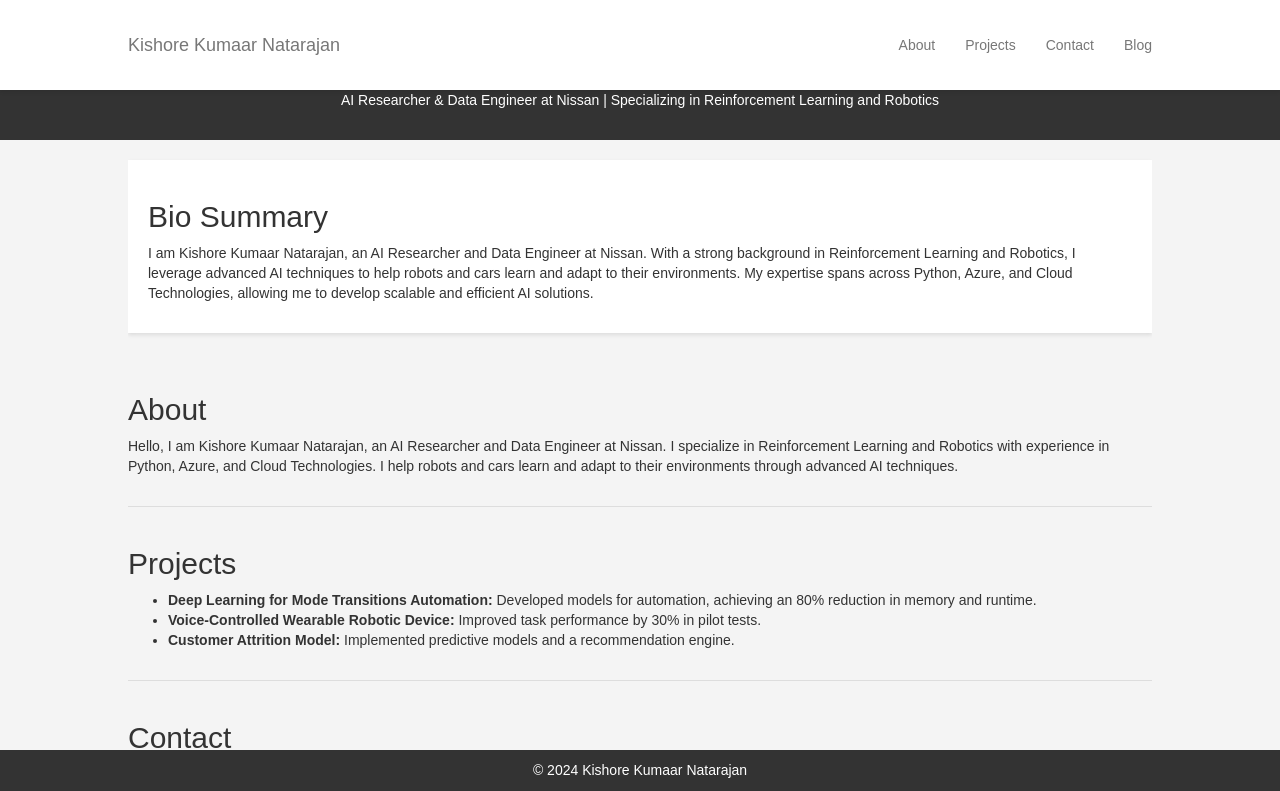
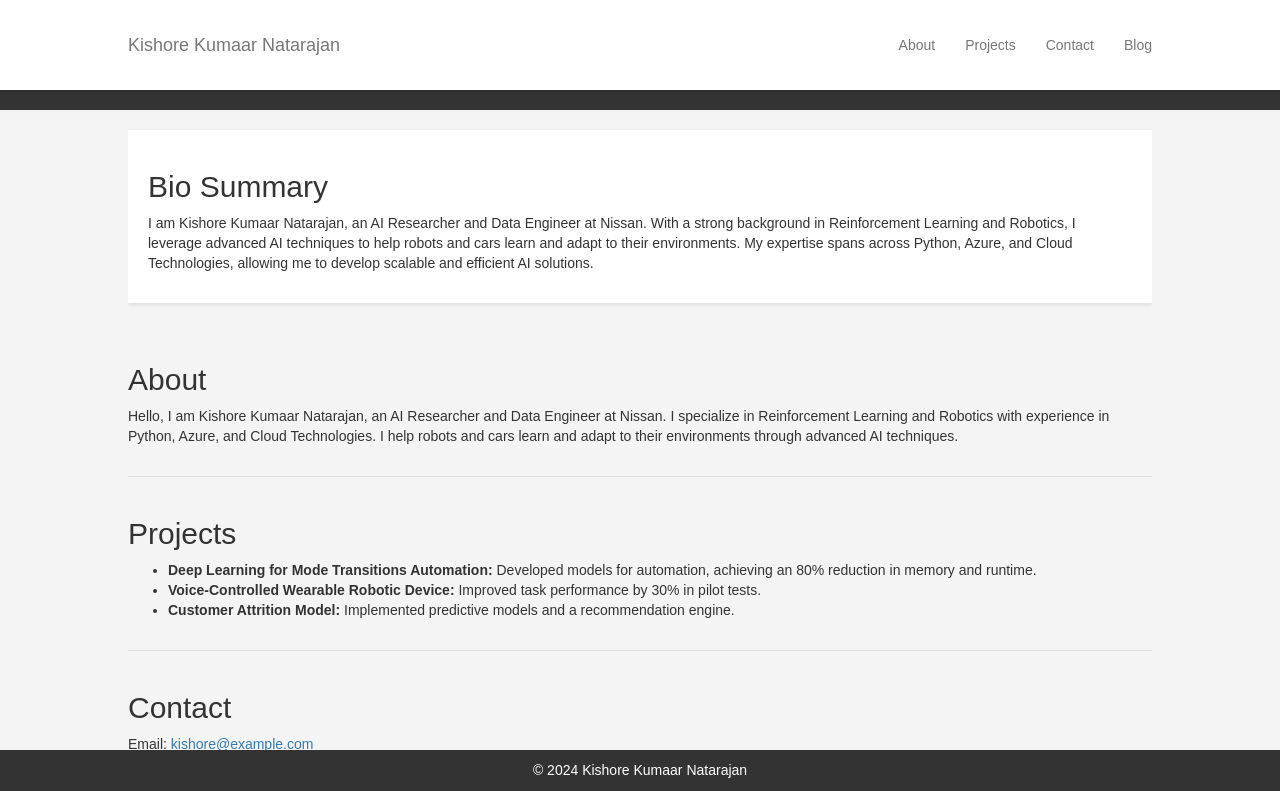
Before and after one commit to KishoreKicha14/my-website, a plain HTML site: page index.html in a window 1280 px wide. Shown: the top 791 px of the page. Drawn offline with nearby package versions, Linux system fonts and the light colour scheme.

Commit message:
Update index.html

```diff
--- a/index.html
+++ b/index.html
@@ -117,7 +117,6 @@
 
     <header>
         <h1>Kishore Kumaar Natarajan</h1>
-        <p>AI Researcher & Data Engineer at Nissan | Specializing in Reinforcement Learning and Robotics</p>
     </header>
 
     <div class="container">
```
